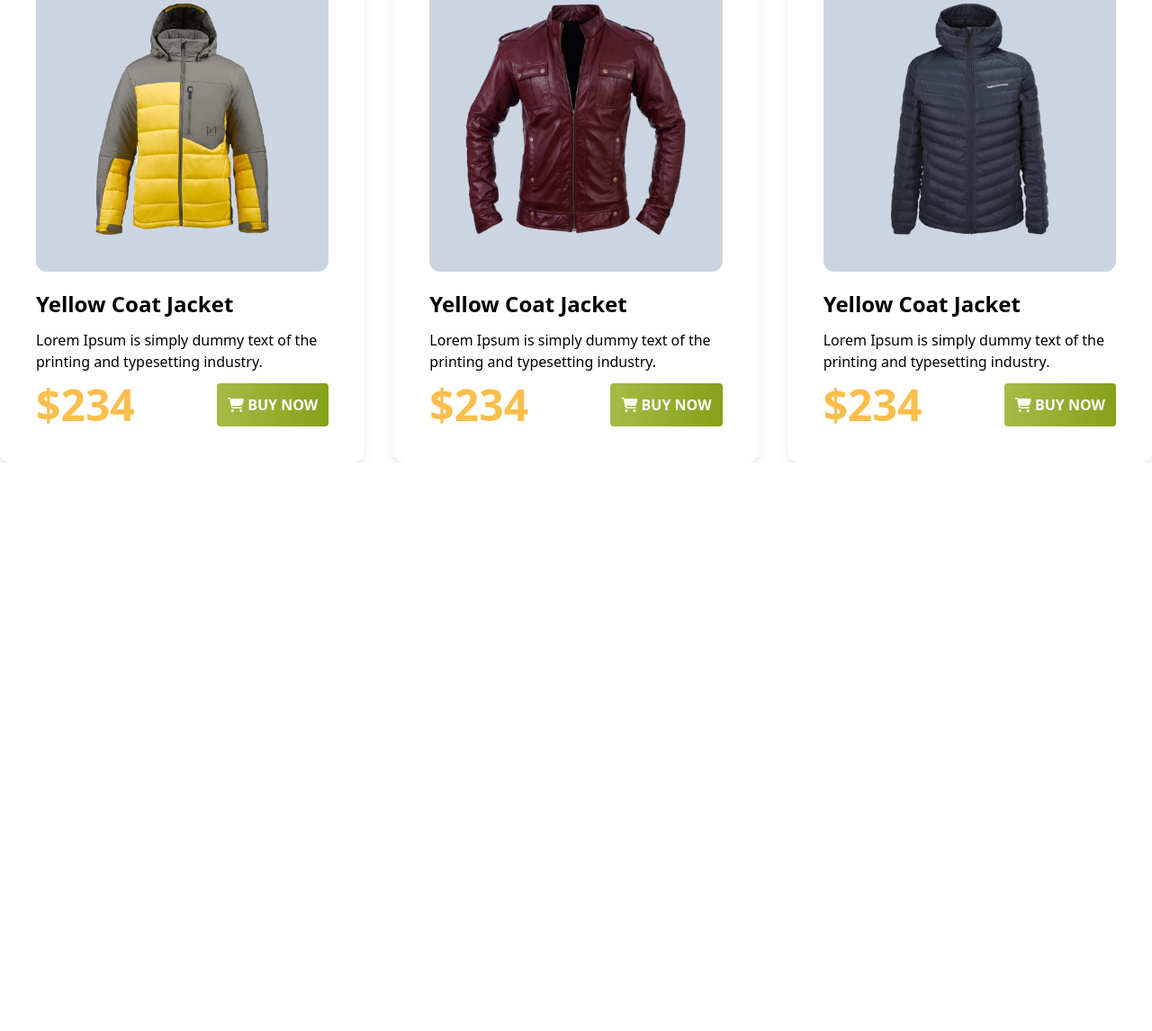
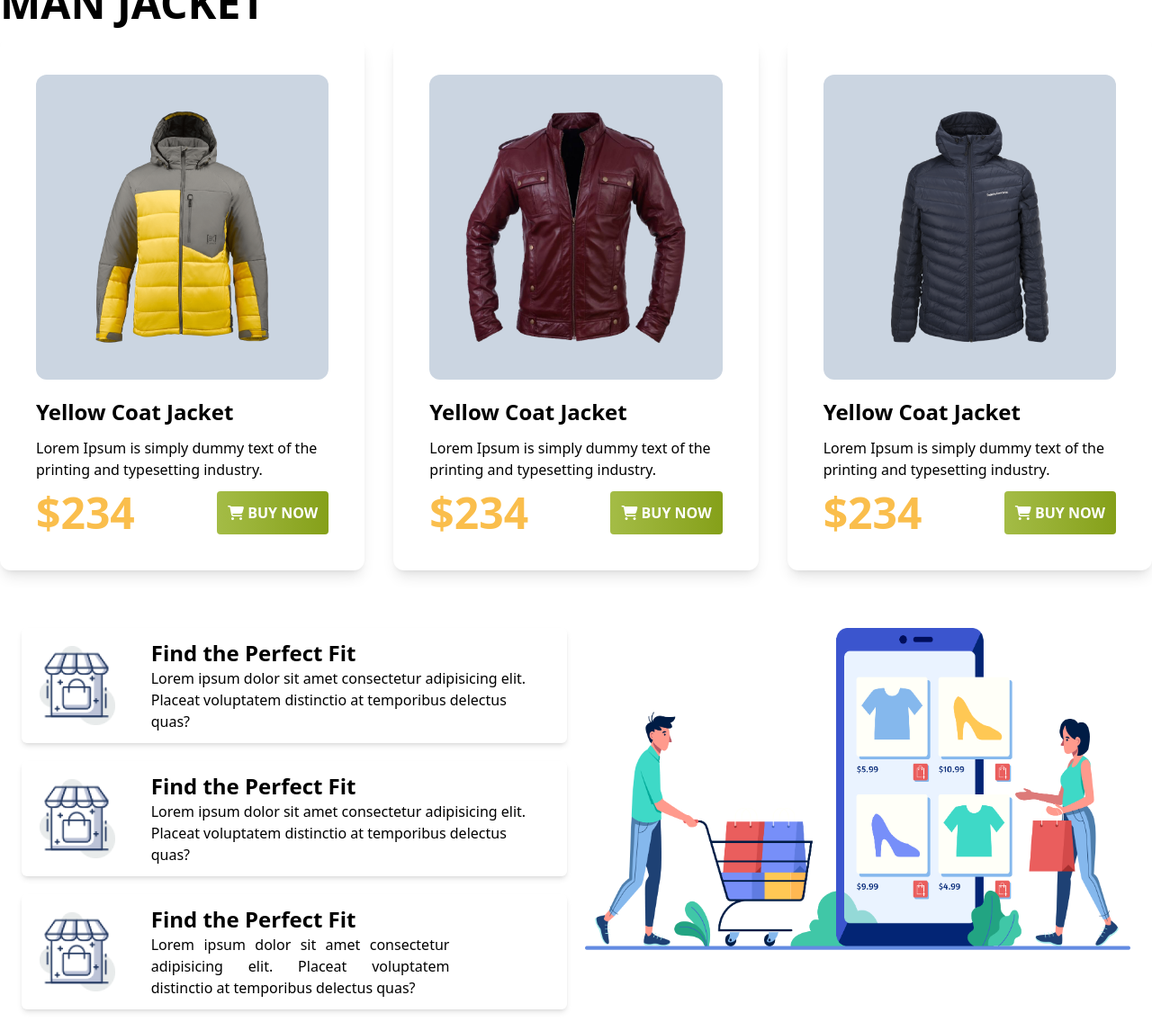
Before and after one commit to mrlaboratory/penguin-fashion-with-tailwind, a plain HTML site: page index.html in a window 1280 px wide. Shown: the part 1588-2734 px from the top of the page at 90% size. Before the commit the page ends 2102 px from the top, so only its background shows below. Drawn offline with nearby package versions, Linux system fonts and the light colour scheme.

Commit message:
complate the rpoject

```diff
--- a/index.html
+++ b/index.html
@@ -93,7 +93,7 @@
 
 
     <!-- main section  -->
-    <main class="main container mx-auto mt-10">
+    <main class="main container mx-auto mt-20">
         <!-- Weman Jacket -->
         <section class="weman ">
             <h2 class="uppercase text-5xl font-semibold">WoMan Jacket</h2>
@@ -154,7 +154,7 @@
 
         </section>
         <!-- man Jacket -->
-        <section class="man ">
+        <section class="man mt-20">
             <h2 class="uppercase text-5xl font-semibold">Man Jacket</h2>
             <div class="grid grid-cols md:grid-cols-2 xl:grid-cols-3 mt-4 gap-8">
                 <div class="p-10 shadow-lg rounded-xl">
@@ -213,6 +213,40 @@
 
         </section>
 
+
+        <section class="fuature grid grid-cols-1 md:grid-cols-2 p-6 mt-10 gap-5">
+            <div class="order-2 md:order-1 flex h-32 p-5 shadow-md rounded-md justify-between gap-10">
+                <img src="images/house.png" alt="">
+                <div class="flex flex-col justify-center ">
+                    <h4 class="font-bold text-2xl">Find the Perfect Fit</h4>
+                    <p>Lorem ipsum dolor sit amet consectetur adipisicing elit. Placeat voluptatem distinctio at
+                        temporibus delectus quas? </p>
+
+                </div>
+            </div>
+            <div class="order-1 md:order-2 row-span-3 ">
+                <img src="images/shopping.png" alt="">
+            </div>
+            <div class=" order-3 flex h-32 p-5 shadow-md rounded-md justify-between gap-10">
+                <img src="images/house.png" alt="">
+                <div class="flex flex-col justify-center ">
+                    <h4 class="font-bold text-2xl">Find the Perfect Fit</h4>
+                    <p>Lorem ipsum dolor sit amet consectetur adipisicing elit. Placeat voluptatem distinctio at
+                        temporibus delectus quas? </p>
+
+                </div>
+            </div>
+            <div class="order-4 flex h-32 p-5 shadow-md rounded-md justify-between gap-10">
+                <img src="images/house.png" alt="">
+                <div class="flex flex-col justify-center ">
+                    <h4 class="font-bold text-2xl">Find the Perfect Fit</h4>
+                    <p class="text-justify w-9/12 ">Lorem ipsum dolor sit amet consectetur adipisicing elit. Placeat
+                        voluptatem distinctio at
+                        temporibus delectus quas? </p>
+
+                </div>
+            </div>
+        </section>
     </main>
 
 
```
